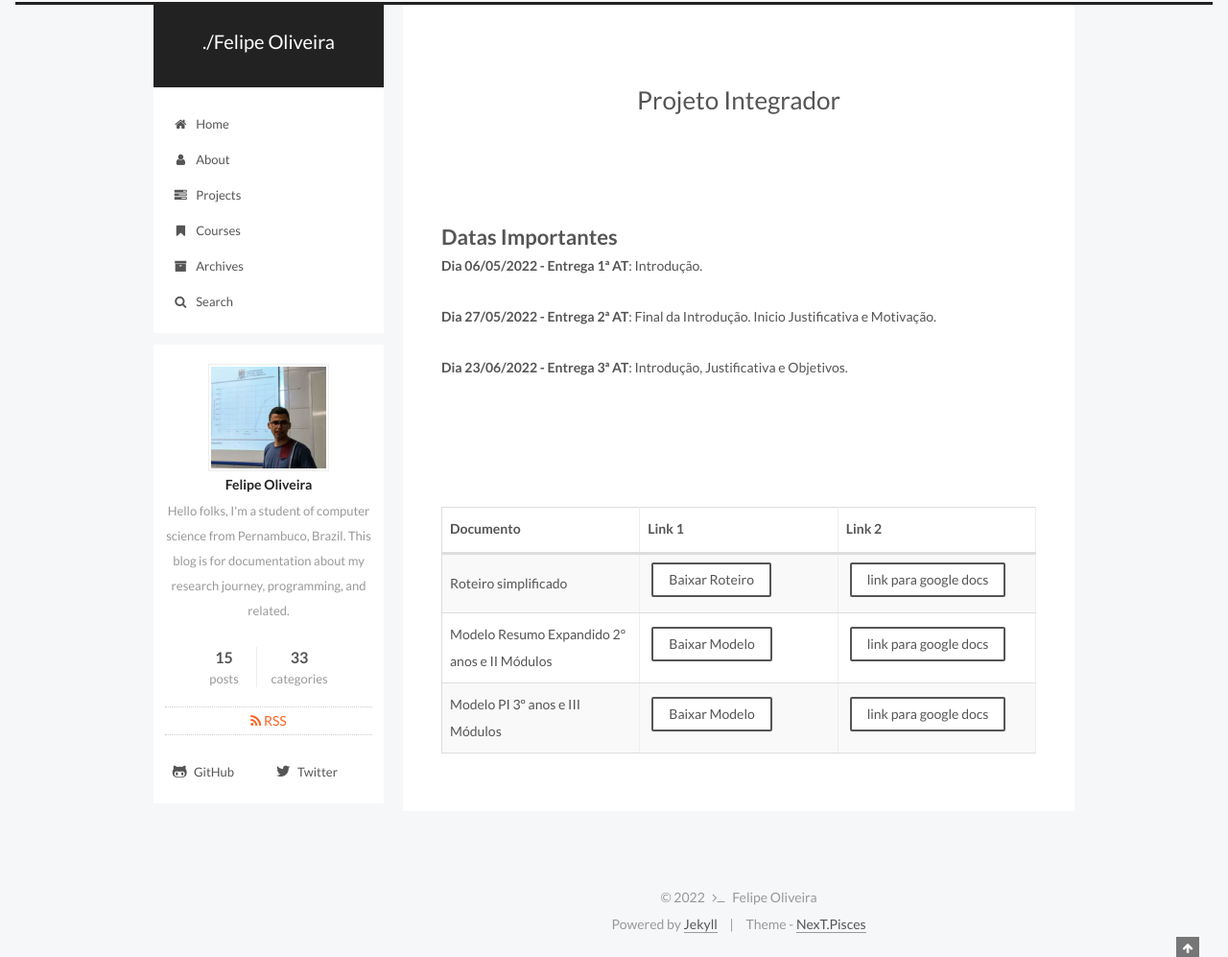
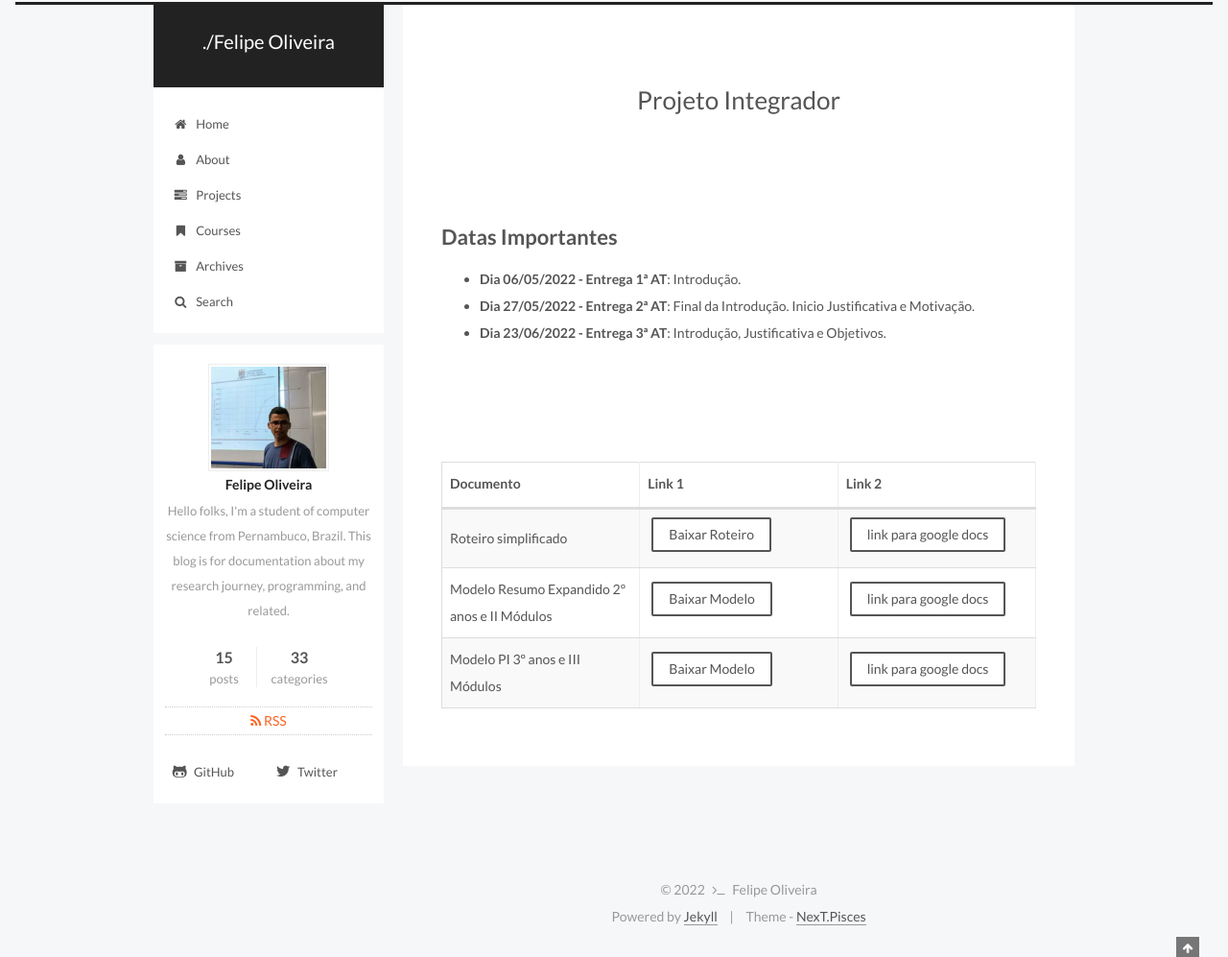
Before and after one commit to fdoliv/fdoliv.github.io, a Jekyll site: the page built from courses/pi/index.md, in a window 1280 px wide. Shown: the whole page at 96% size. Built offline with Jekyll 4.4.1, drawn with Linux system fonts in a browser that asks for light colours.

Commit message:
Itens datas importantes

```diff
--- a/courses/pi/index.md
+++ b/courses/pi/index.md
@@ -12,11 +12,9 @@
 
 <br/>
 # Datas Importantes
-**Dia 06/05/2022 - Entrega 1ª AT**: Introdução.
-
-**Dia 27/05/2022 - Entrega 2ª AT**: Final da Introdução. Inicio Justificativa e Motivação.
-
-**Dia 23/06/2022 - Entrega 3ª AT**: Introdução, Justificativa e Objetivos.
+* **Dia 06/05/2022 - Entrega 1ª AT**: Introdução.
+* **Dia 27/05/2022 - Entrega 2ª AT**: Final da Introdução. Inicio Justificativa e Motivação.
+* **Dia 23/06/2022 - Entrega 3ª AT**: Introdução, Justificativa e Objetivos.
 
 
 
```
